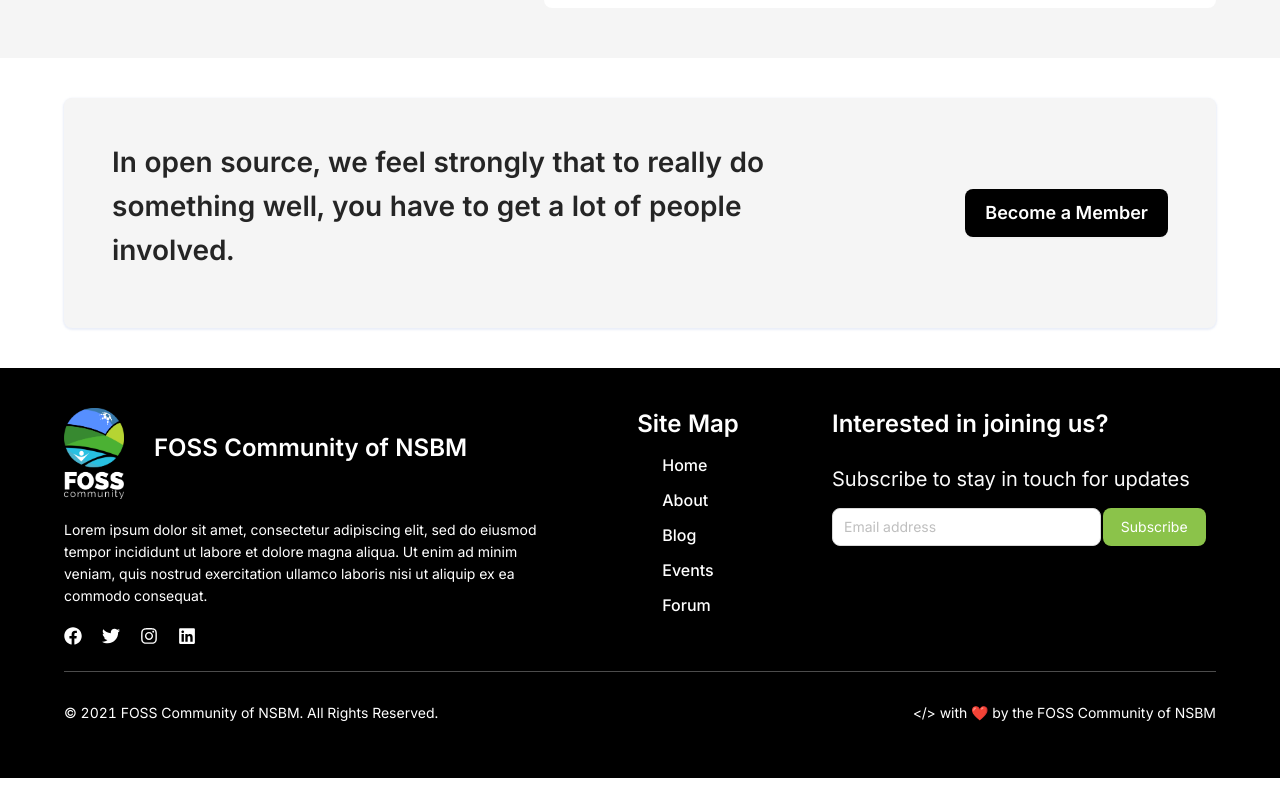
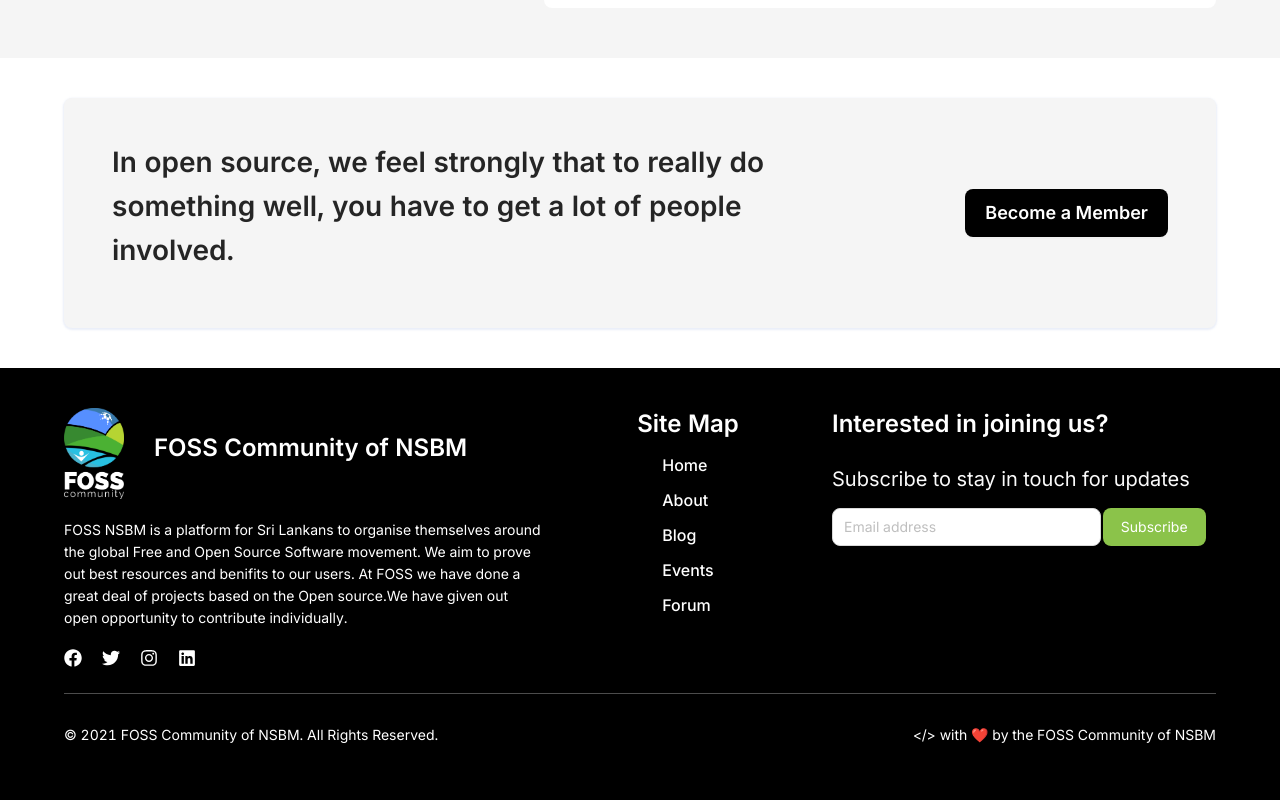
Before and after one commit to fossnsbm/foss-volunteer-app, a React (Create React App) app: page / in a window 1280 px wide. Shown: the part 1488-2288 px from the top of the page. Before the commit the page ends 2266 px from the top, so only its background shows below. Built offline with nearby package versions, Linux system fonts and the light colour scheme.

Commit message:
Added footer content

```diff
--- a/src/App/Footer/Footer.js
+++ b/src/App/Footer/Footer.js
@@ -24,10 +24,14 @@
               </Title>
             </div>
             <p className={classNames.footerContent}>
-              Lorem ipsum dolor sit amet, consectetur adipiscing elit, sed do
-              eiusmod tempor incididunt ut labore et dolore magna aliqua. Ut
-              enim ad minim veniam, quis nostrud exercitation ullamco laboris
-              nisi ut aliquip ex ea commodo consequat.
+            FOSS NSBM is a platform for Sri Lankans
+            to organise themselves around the global
+            Free and Open Source Software movement.
+            We aim to prove out best resources and
+            benifits to our users. At FOSS  we have
+            done a great deal of projects based on
+            the Open source.We have given out open
+            opportunity to contribute individually.
             </p>
             <div className={classNames.socials}>
               <a href="https://www.facebook.com/foss.nsbm/">
```
